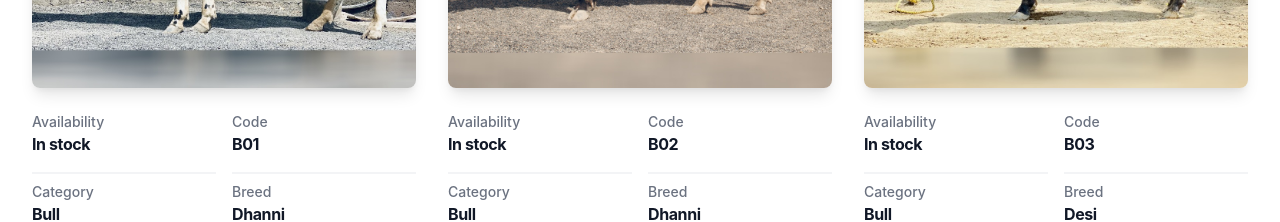
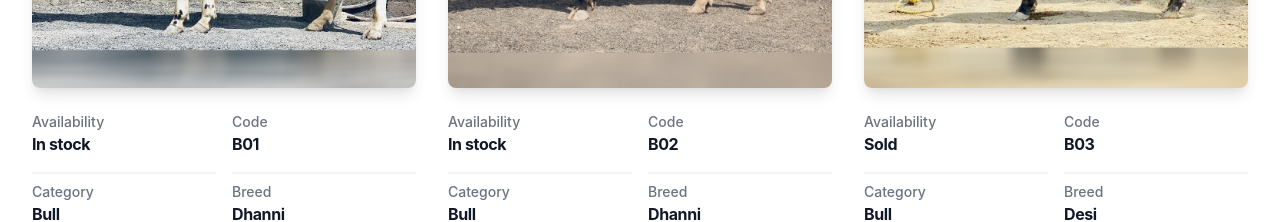
Before and after one commit to AtiqueUrRehman/maveshifarms, a Next.js app: page / in a window 1280 px wide. Shown: the part 1460-1682 px from the top of the page. Built offline with nearby package versions, Linux system fonts and the light colour scheme; what @tailwindcss/typography would draw is missing.

Commit message:
b0-3 sold update info

```diff
--- a/components/catalogus.tsx
+++ b/components/catalogus.tsx
@@ -27,8 +27,8 @@ const bulls = [
   },
   {
     code: "B03",
-    show_price : "false",
-    availability: "In stock",
+    show_price : "true",
+    availability: "Sold",
     breed: "Desi",
     category: "Bull",
     imageUrl: "/assets/img/catalogue/bull/03.jpg",
```
